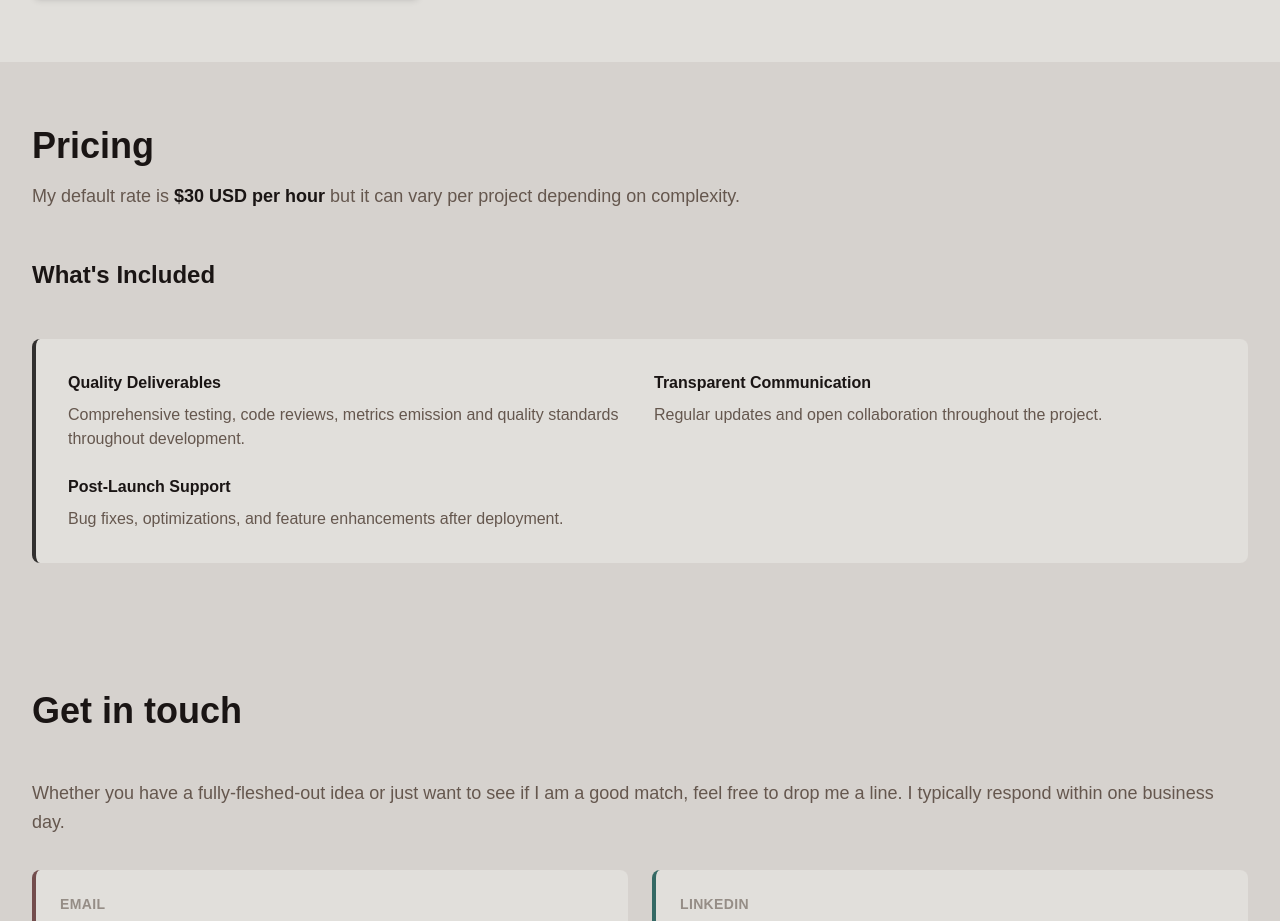
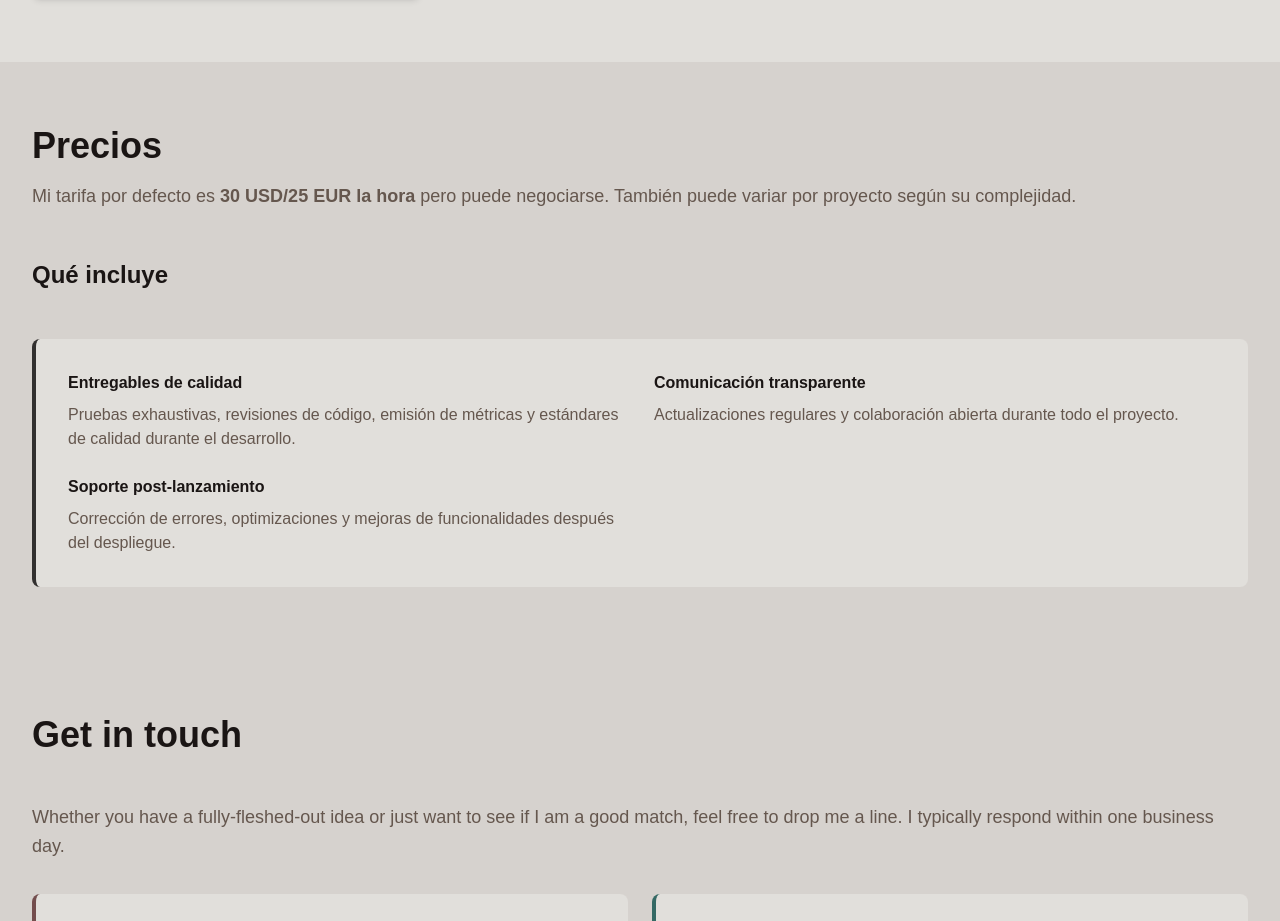
Before and after one commit to pablopenna/rockmary, a Next.js app: page /es in a window 1280 px wide. Shown: the part 2860-3781 px from the top of the page. Built offline with nearby package versions, Linux system fonts and the light colour scheme.

Commit message:
i18n: translate Pricing section

```diff
--- a/src/app/components/Pricing.tsx
+++ b/src/app/components/Pricing.tsx
@@ -1,30 +1,42 @@
 'use client';
 
-export default function Pricing() {
+import { getTranslation, Locale } from '../i18n';
 
+interface PricingProps {
+  locale: Locale
+}
+
+export default function Pricing({ locale }: PricingProps) {
+  const t = getTranslation.bind(null, locale);
+  const USD_RATE_PER_HOUR = 30;
+  const EUR_RATE_PER_HOUR = 25;
+
+  const pricing = t('PRICING_PARAGRAPH_PART2').replace('{usd_rate}', USD_RATE_PER_HOUR).replace('{eur_rate}', EUR_RATE_PER_HOUR);
 
   return (
     <section id="pricing" className="py-16 bg-base">
       <div className="max-w-7xl mx-auto px-4 sm:px-6 lg:px-8">
-        <h2 className="text-4xl font-bold text-contrast mb-4">Pricing</h2>
+        <h2 className="text-4xl font-bold text-contrast mb-4">{t('PRICING_TITLE')}</h2>
         <p className="text-lg text-contrast-two mb-12 leading-relaxed">
-          My default rate is <span className="font-semibold text-contrast">$30 USD per hour</span> but it can vary per project depending on complexity.
+          {t('PRICING_PARAGRAPH_PART1')}
+          <b>{pricing}</b>
+          {t('PRICING_PARAGRAPH_PART3')}
         </p>
 
-        <h3 className="text-2xl font-bold text-contrast mb-4">What's Included</h3>
+        <h3 className="text-2xl font-bold text-contrast mb-4">{t('PRICING_WHATS_INCLUDED_TITLE')}</h3>
         <div className="mt-12 bg-base-two p-8 rounded-lg border-l-4 border-aux-3">
           <div className="grid grid-cols-1 md:grid-cols-2 gap-6">
             <div>
-              <h4 className="font-semibold text-contrast mb-2">Quality Deliverables</h4>
-              <p className="text-contrast-two">Comprehensive testing, code reviews, metrics emission and quality standards throughout development.</p>
+              <h4 className="font-semibold text-contrast mb-2">{t('PRICING_INC_QUALITY_TITLE')}</h4>
+              <p className="text-contrast-two">{t('PRICING_INC_QUALITY_DESC')}</p>
             </div>
             <div>
-              <h4 className="font-semibold text-contrast mb-2">Transparent Communication</h4>
-              <p className="text-contrast-two">Regular updates and open collaboration throughout the project.</p>
+              <h4 className="font-semibold text-contrast mb-2">{t('PRICING_INC_COMM_TITLE')}</h4>
+              <p className="text-contrast-two">{t('PRICING_INC_COMM_DESC')}</p>
             </div>
             <div>
-              <h4 className="font-semibold text-contrast mb-2">Post-Launch Support</h4>
-              <p className="text-contrast-two">Bug fixes, optimizations, and feature enhancements after deployment.</p>
+              <h4 className="font-semibold text-contrast mb-2">{t('PRICING_INC_SUPPORT_TITLE')}</h4>
+              <p className="text-contrast-two">{t('PRICING_INC_SUPPORT_DESC')}</p>
             </div>
           </div>
         </div>
--- a/src/app/i18n/translations/en.json
+++ b/src/app/i18n/translations/en.json
@@ -32,4 +32,16 @@
     "PORTFOLIO_IMAGE_NOTE": "* Clicking an image opens it in fullscreen *",
     "PORTFOLIO_PROJECT_1_NAME": "Warehouse load helper",
     "PORTFOLIO_PROJECT_1_DESC": "Frontend application developed from scratch using the SAPUI5 javascript framework. It was developed for a big surface in Spain that wanted to replace their old warehouse load tracking app with a newer one with more functionality. I made it run natively on the Android scanners of the client using Apache Cordova."
+    ,
+    "PRICING_TITLE": "Pricing",
+    "PRICING_PARAGRAPH_PART1": "My default rate is ",
+    "PRICING_PARAGRAPH_PART2": "{usd_rate} USD/{eur_rate} EUR per hour ",
+    "PRICING_PARAGRAPH_PART3": "but it can be negotiated. It may also vary per project depending on its complexity.",
+    "PRICING_WHATS_INCLUDED_TITLE": "What's Included",
+    "PRICING_INC_QUALITY_TITLE": "Quality Deliverables",
+    "PRICING_INC_QUALITY_DESC": "Comprehensive testing, code reviews, metrics emission and quality standards throughout development.",
+    "PRICING_INC_COMM_TITLE": "Transparent Communication",
+    "PRICING_INC_COMM_DESC": "Regular updates and open collaboration throughout the project.",
+    "PRICING_INC_SUPPORT_TITLE": "Post-Launch Support",
+    "PRICING_INC_SUPPORT_DESC": "Bug fixes, optimizations, and feature enhancements after deployment."
 }
--- a/src/app/i18n/translations/es.json
+++ b/src/app/i18n/translations/es.json
@@ -32,4 +32,16 @@
     "PORTFOLIO_IMAGE_NOTE": "* Hacer clic en una imagen la abre en pantalla completa *",
     "PORTFOLIO_PROJECT_1_NAME": "Asistente de almacén",
     "PORTFOLIO_PROJECT_1_DESC": "Aplicación frontend desarrollada desde cero usando el framework SAPUI5 de JavaScript. Se desarrolló para una gran superficie en España que quería reemplazar su antigua aplicación de seguimiento de cargas de almacén por una más nueva con más funcionalidades. La hice funcionar de forma nativa en los escáneres Android del cliente usando Apache Cordova."
+    ,
+    "PRICING_TITLE": "Precios",
+    "PRICING_PARAGRAPH_PART1": "Mi tarifa por defecto es ",
+    "PRICING_PARAGRAPH_PART2": "{usd_rate} USD/{eur_rate} EUR la hora ",
+    "PRICING_PARAGRAPH_PART3": "pero puede negociarse. También puede variar por proyecto según su complejidad.",
+    "PRICING_WHATS_INCLUDED_TITLE": "Qué incluye",
+    "PRICING_INC_QUALITY_TITLE": "Entregables de calidad",
+    "PRICING_INC_QUALITY_DESC": "Pruebas exhaustivas, revisiones de código, emisión de métricas y estándares de calidad durante el desarrollo.",
+    "PRICING_INC_COMM_TITLE": "Comunicación transparente",
+    "PRICING_INC_COMM_DESC": "Actualizaciones regulares y colaboración abierta durante todo el proyecto.",
+    "PRICING_INC_SUPPORT_TITLE": "Soporte post-lanzamiento",
+    "PRICING_INC_SUPPORT_DESC": "Corrección de errores, optimizaciones y mejoras de funcionalidades después del despliegue."
 }
--- a/src/app/page.tsx
+++ b/src/app/page.tsx
@@ -23,7 +23,7 @@ export default function DefaultHome({locale = 'en'}: HomeProps) {
         <HowICanHelp locale={locale}/>
         <Technologies locale={locale}/>
         <Portfolio locale={locale}/>
-        <Pricing />
+        <Pricing locale={locale}/>
         <Contact />
         <Footer />
       </div>
```
